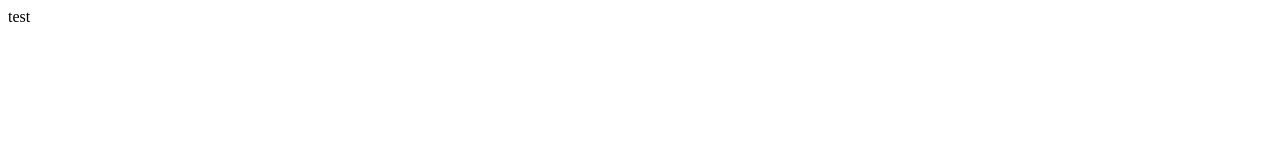
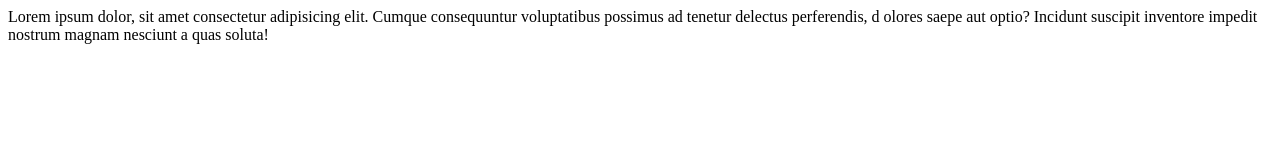
Before and after one commit to ynitin2906/HTML-CSS-Project---CSS-Input-attributes-Value-Readonly-Disabled-Maxlength-m---9dqskokaurmh, a plain HTML site: page index.html in a window 1280 px wide. Drawn offline with Linux system fonts and the light colour scheme.

Commit message:
add template

```diff
--- a/index.html
+++ b/index.html
@@ -7,6 +7,7 @@
     <title>Document</title>
 </head>
 <body>
-    test
+    Lorem ipsum dolor, sit amet consectetur adipisicing elit. Cumque consequuntur voluptatibus possimus ad tenetur delectus perferendis, d
+    olores saepe aut optio? Incidunt suscipit inventore impedit nostrum magnam nesciunt a quas soluta!
 </body>
 </html>
```
